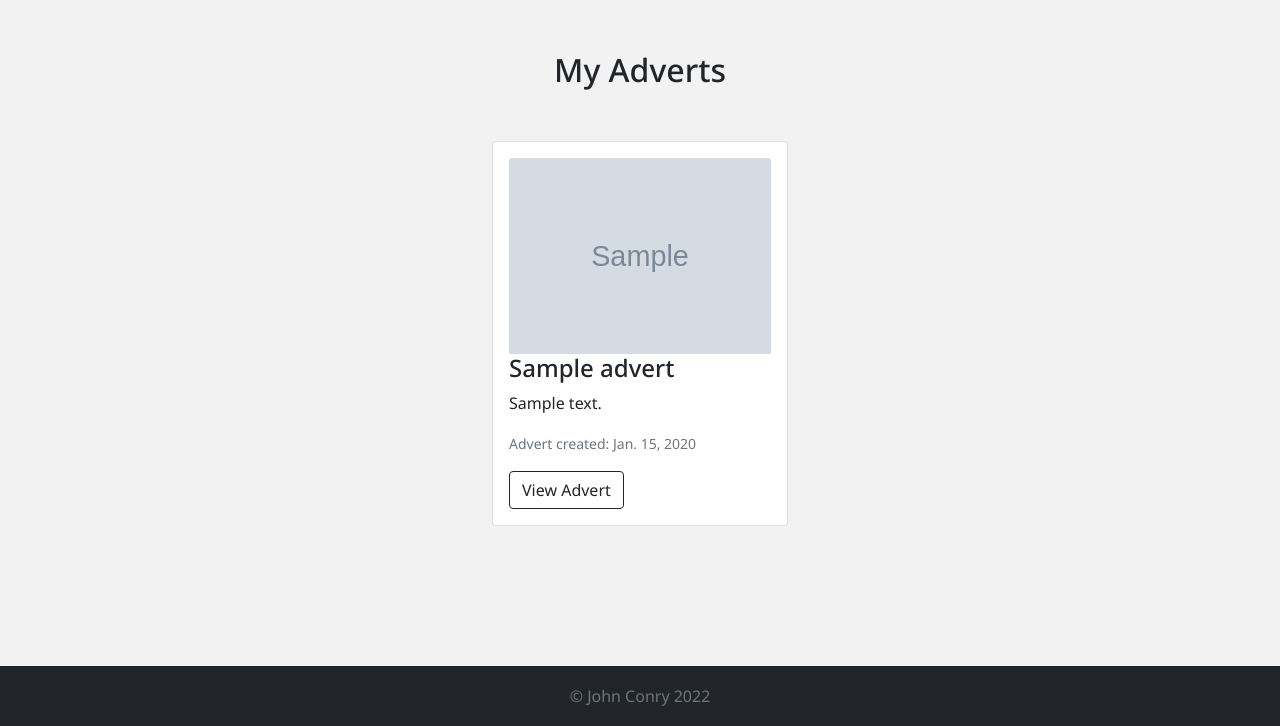
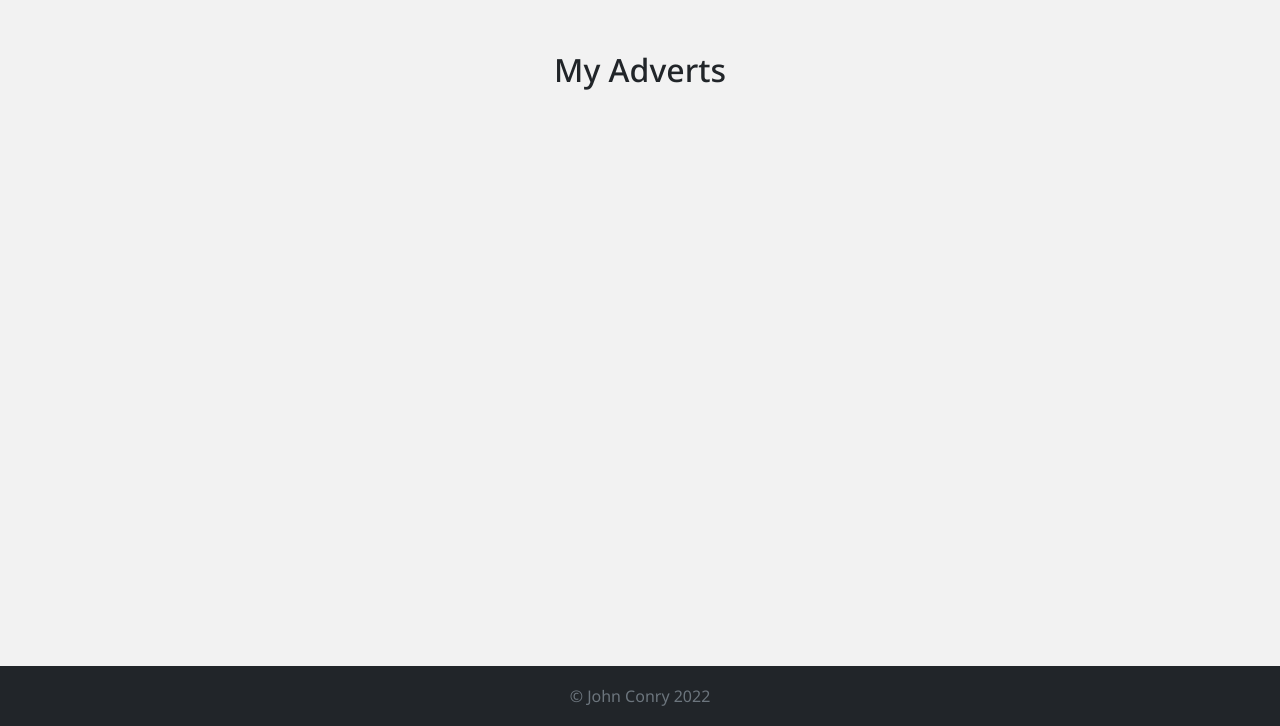
Before and after one commit to Code-Institute-Submissions/Johnathonanon-project-4_JulyResub, a Django app: page /my_adverts/ in a window 1280 px wide. Shown: the part 74-800 px from the top of the page. Run offline with Django 3.2, Linux system fonts and the light colour scheme; tables that the repository leaves empty hold one stand-in row (values such as "Sample post"); grey boxes marked "Sample" are stand-in pictures; some libraries are stand-ins or nearby versions.

Commit message:
Add images and text to readme. Fix my_adverts

```diff
--- a/main/models.py
+++ b/main/models.py
@@ -29,13 +29,16 @@
     featured_image = models.ImageField()
     item_make = models.CharField(max_length=100, unique=False)
     item_model = models.CharField(max_length=100, unique=False)
-    condition = models.CharField(max_length=20, choices=CONDITIONS, default="New")
+    condition = models.CharField(
+        max_length=20, choices=CONDITIONS, default="New")
     calibre = models.CharField(
         max_length=100, unique=False, blank=True, default="N/A")
     price = models.DecimalField(max_digits=6, decimal_places=2)
     description = models.TextField()
-    seller = models.ForeignKey(User, on_delete=models.CASCADE, related_name='seller')
-    contact_details = models.CharField(max_length=100, unique=False, default="")
+    seller = models.ForeignKey(
+        User, on_delete=models.CASCADE, related_name='seller')
+    contact_details = models.CharField(
+        max_length=100, unique=False, default="")
     created_on = models.DateField(auto_now_add=True)
 
     class Meta:
@@ -46,4 +49,4 @@
         ordering = ['-created_on']
 
     def __str__(self):
-        return self.title
+        return str(self.title)
--- a/main/views.py
+++ b/main/views.py
@@ -25,7 +25,7 @@
         """
         Gets and renders selected advert
         """
-        queryset = Advert.objects
+        queryset = Advert.objects.all()
         advert = get_object_or_404(queryset, slug=slug)
 
         return render(request, "advert_info.html", {
@@ -43,8 +43,10 @@
     success_url = 'home'
 
     def post(self, request, *args, **kwargs):
+        print("processing form")
         form = self.form_class(request.POST)
         if form.is_valid():
+            print("about to save form")
             form.save()
         return redirect('home')
 
@@ -53,6 +55,10 @@
     """
     Generates list of users posted ads
     """
-    model = Advert
-    queryset = Advert.objects.order_by('-created_on')
-    template_name = 'my_adverts.html'
+    def get(self, request, *args, **kwargs):
+        queryset = Advert.objects.filter(
+            seller__id=request.user.id).order_by('-created_on')
+
+        return render(request, "my_adverts.html", {
+            "advert_list": queryset,
+        })
--- a/templates/my_adverts.html
+++ b/templates/my_adverts.html
@@ -13,7 +13,6 @@
 
       <!-- Filtered Advert List -->
 
-      {% if advert.seller_id == request.user.id %}
       <div class="row row-cols-1 row-cols-sm-2 row-cols-md-4 justify-content-center">
           {% for advert in advert_list %}
           <div class="col-9 mb-3">
@@ -24,13 +23,12 @@
                       <p class="card-text ad-description">{{ advert.description }}</p>
                       <p class="card-text"><small class="text-muted">Advert created: {{ advert.created_on }}</small>
                       </p>
-                      <a href="{% url 'advert_info' advert.slug %}" class="btn btn-outline-dark">View Advert</a>
+                      <a href="{% url 'post_advert' %}" class="btn btn-outline-dark">Edit Advert</a>
                   </div>
               </div>
           </div>
           {% endfor %}
       </div>
-      {% endif %}
   </div>
 </div>
 
```
Also changed, not shown: README.md, static/readme_images/SignIn.png (added), static/readme_images/SignUp.png (added), static/readme_images/amiresponsive.png (added), static/readme_images/dropdownmenu6.png (added), static/readme_images/received_1181933939223231.webp (added), static/readme_images/received_351242356963540.webp (deleted).
